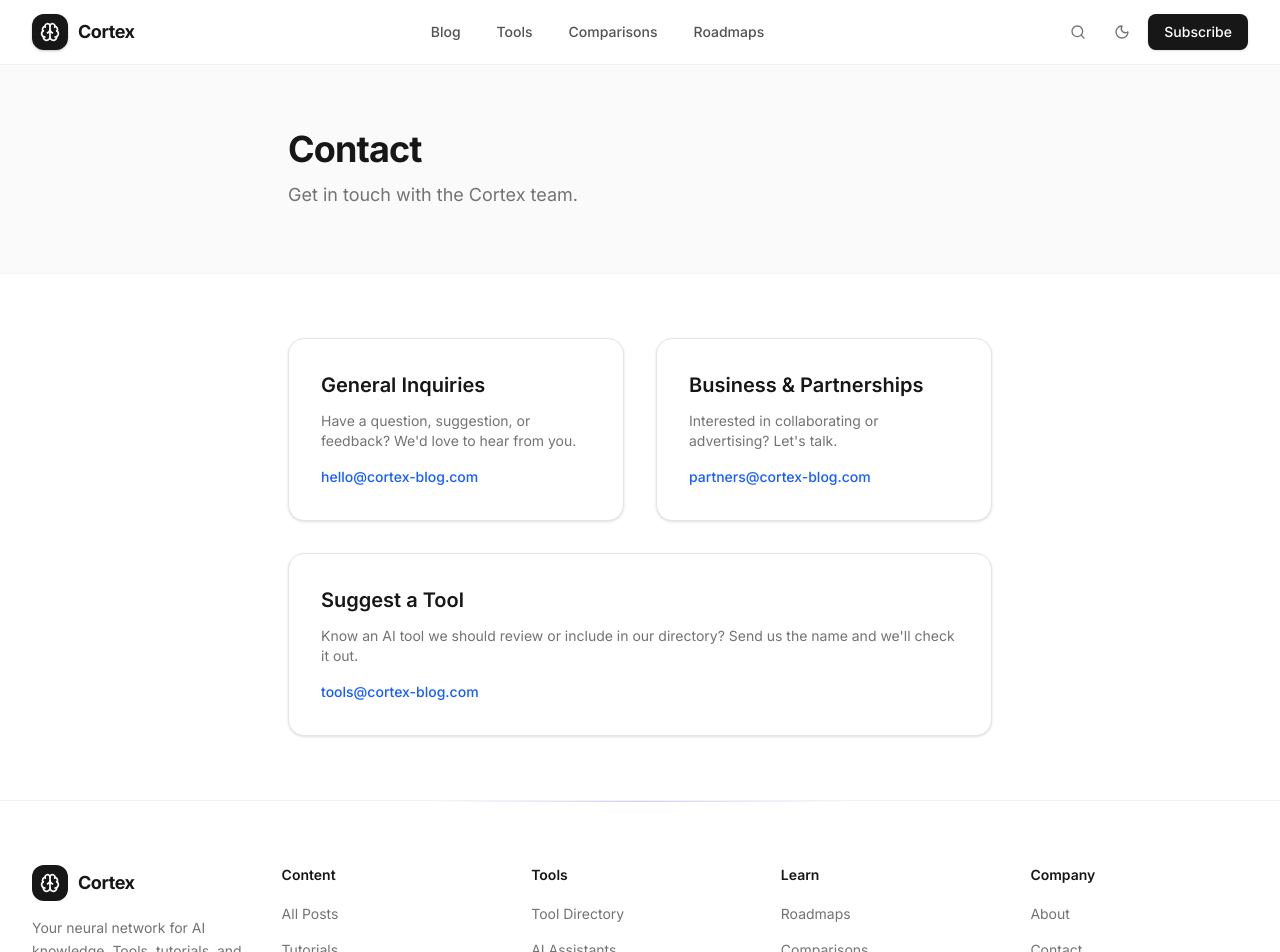
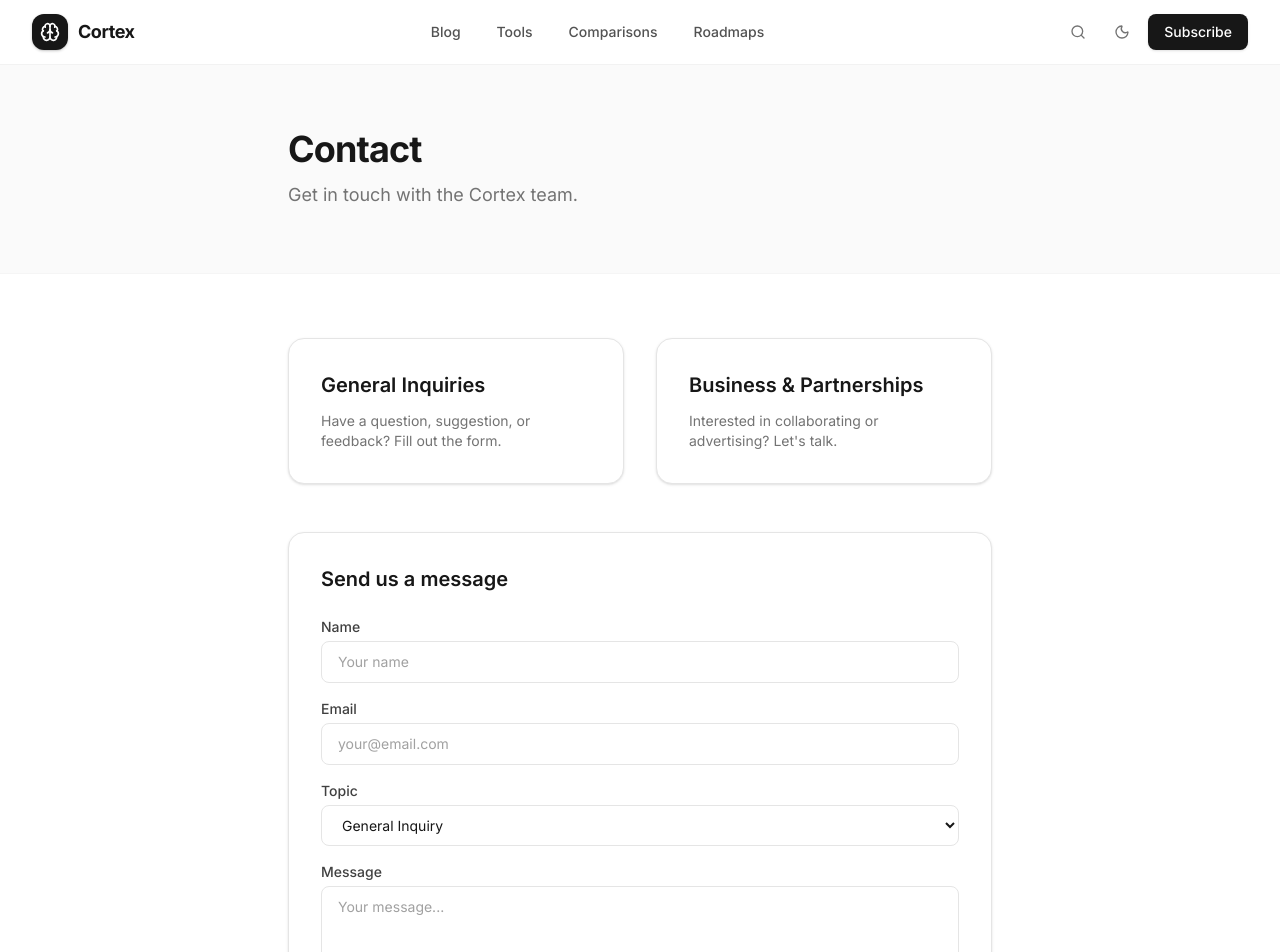
Before and after one commit to soumitra-prottoy/cortex-blog, a Next.js app: page /contact in a window 1280 px wide. Shown: the top 952 px of the page. Built offline with nearby package versions, Linux system fonts and the light colour scheme.

Commit message:
Fix security issues: hide email from bots, add contact form, fix CORS on 404 pages

```diff
--- a/src/app/about/page.tsx
+++ b/src/app/about/page.tsx
@@ -48,10 +48,11 @@ export default function AboutPage() {
 
           <h2>Contact Us</h2>
           <p>
-            Have a question, suggestion, or want to collaborate? Reach out to us at{' '}
-            <Link href="mailto:hello@cortex-blog.com" className="text-blue-600 dark:text-blue-400 hover:underline">
-              hello@cortex-blog.com
+            Have a question, suggestion, or want to collaborate?{' '}
+            <Link href="/contact" className="text-blue-600 dark:text-blue-400 hover:underline">
+              Send us a message
             </Link>
+            .
           </p>
         </div>
       </section>
--- a/src/app/contact/page.tsx
+++ b/src/app/contact/page.tsx
@@ -1,9 +1,26 @@
+import { redirect } from 'next/navigation';
+
 export const metadata = {
   title: 'Contact — Cortex',
   description: 'Get in touch with the Cortex team.',
 };
 
-export default function ContactPage() {
+async function submitForm(formData: FormData) {
+  'use server';
+  const name = formData.get('name') as string;
+  const email = formData.get('email') as string;
+  const topic = formData.get('topic') as string;
+  const message = formData.get('message') as string;
+
+  console.log('Contact form:', { name, email, topic, message });
+  // TODO: send email via Resend/SendGrid
+}
+
+export default function ContactPage({
+  searchParams,
+}: {
+  searchParams: Promise<{ sent?: string }>;
+}) {
   return (
     <div className="bg-white dark:bg-neutral-950">
       <section className="border-b border-neutral-100 bg-neutral-50 py-16 dark:border-neutral-800 dark:bg-neutral-900/50">
@@ -22,14 +39,8 @@ export default function ContactPage() {
           <div className="rounded-2xl border border-neutral-200 bg-white p-8 shadow-sm dark:border-neutral-800 dark:bg-neutral-900">
             <h2 className="text-xl font-semibold text-neutral-900 dark:text-white">General Inquiries</h2>
             <p className="mt-3 text-sm text-neutral-500 dark:text-neutral-400">
-              Have a question, suggestion, or feedback? We'd love to hear from you.
+              Have a question, suggestion, or feedback? Fill out the form.
             </p>
-            <a
-              href="mailto:hello@cortex-blog.com"
-              className="mt-4 inline-flex items-center gap-2 text-sm font-medium text-blue-600 dark:text-blue-400 hover:underline"
-            >
-              hello@cortex-blog.com
-            </a>
           </div>
 
           <div className="rounded-2xl border border-neutral-200 bg-white p-8 shadow-sm dark:border-neutral-800 dark:bg-neutral-900">
@@ -37,26 +48,71 @@ export default function ContactPage() {
             <p className="mt-3 text-sm text-neutral-500 dark:text-neutral-400">
               Interested in collaborating or advertising? Let's talk.
             </p>
-            <a
-              href="mailto:partners@cortex-blog.com"
-              className="mt-4 inline-flex items-center gap-2 text-sm font-medium text-blue-600 dark:text-blue-400 hover:underline"
-            >
-              partners@cortex-blog.com
-            </a>
           </div>
+        </div>
 
-          <div className="rounded-2xl border border-neutral-200 bg-white p-8 shadow-sm dark:border-neutral-800 dark:bg-neutral-900 md:col-span-2">
-            <h2 className="text-xl font-semibold text-neutral-900 dark:text-white">Suggest a Tool</h2>
-            <p className="mt-3 text-sm text-neutral-500 dark:text-neutral-400">
-              Know an AI tool we should review or include in our directory? Send us the name
-              and we'll check it out.
-            </p>
-            <a
-              href="mailto:tools@cortex-blog.com"
-              className="mt-4 inline-flex items-center gap-2 text-sm font-medium text-blue-600 dark:text-blue-400 hover:underline"
-            >
-              tools@cortex-blog.com
-            </a>
+        <div className="mt-12">
+          {searchParams.sent === '1' && (
+            <div className="mb-6 rounded-xl bg-emerald-50 border border-emerald-200 p-4 text-sm text-emerald-700 dark:bg-emerald-950 dark:border-emerald-800 dark:text-emerald-300">
+              ✓ Message sent successfully! We'll get back to you soon.
+            </div>
+          )}
+
+          <div className="rounded-2xl border border-neutral-200 bg-white p-8 shadow-sm dark:border-neutral-800 dark:bg-neutral-900">
+            <h2 className="text-xl font-semibold text-neutral-900 dark:text-white">Send us a message</h2>
+            <form action={submitForm} className="mt-6 space-y-4">
+              <div>
+                <label htmlFor="name" className="block text-sm font-medium text-neutral-700 dark:text-neutral-300">Name</label>
+                <input
+                  type="text"
+                  id="name"
+                  name="name"
+                  required
+                  className="mt-1 block w-full rounded-lg border border-neutral-200 px-4 py-2.5 text-sm text-neutral-900 placeholder:text-neutral-400 focus:outline-none focus:ring-2 focus:ring-indigo-500/30 dark:border-neutral-700 dark:bg-neutral-800 dark:text-white dark:placeholder:text-neutral-500"
+                  placeholder="Your name"
+                />
+              </div>
+              <div>
+                <label htmlFor="email" className="block text-sm font-medium text-neutral-700 dark:text-neutral-300">Email</label>
+                <input
+                  type="email"
+                  id="email"
+                  name="email"
+                  required
+                  className="mt-1 block w-full rounded-lg border border-neutral-200 px-4 py-2.5 text-sm text-neutral-900 placeholder:text-neutral-400 focus:outline-none focus:ring-2 focus:ring-indigo-500/30 dark:border-neutral-700 dark:bg-neutral-800 dark:text-white dark:placeholder:text-neutral-500"
+                  placeholder="your@email.com"
+                />
+              </div>
+              <div>
+                <label htmlFor="topic" className="block text-sm font-medium text-neutral-700 dark:text-neutral-300">Topic</label>
+                <select
+                  id="topic"
+                  name="topic"
+                  className="mt-1 block w-full rounded-lg border border-neutral-200 px-4 py-2.5 text-sm text-neutral-900 focus:outline-none focus:ring-2 focus:ring-indigo-500/30 dark:border-neutral-700 dark:bg-neutral-800 dark:text-white"
+                >
+                  <option value="general">General Inquiry</option>
+                  <option value="business">Business & Partnerships</option>
+                  <option value="tool-suggestion">Suggest a Tool</option>
+                </select>
+              </div>
+              <div>
+                <label htmlFor="message" className="block text-sm font-medium text-neutral-700 dark:text-neutral-300">Message</label>
+                <textarea
+                  id="message"
+                  name="message"
+                  rows={4}
+                  required
+                  className="mt-1 block w-full rounded-lg border border-neutral-200 px-4 py-2.5 text-sm text-neutral-900 placeholder:text-neutral-400 focus:outline-none focus:ring-2 focus:ring-indigo-500/30 dark:border-neutral-700 dark:bg-neutral-800 dark:text-white dark:placeholder:text-neutral-500"
+                  placeholder="Your message..."
+                />
+              </div>
+              <button
+                type="submit"
+                className="inline-flex items-center justify-center gap-2 rounded-xl bg-neutral-900 px-6 py-2.5 text-sm font-semibold text-white shadow-sm transition-all duration-200 hover:bg-neutral-800 dark:bg-white dark:text-neutral-900 dark:hover:bg-neutral-100"
+              >
+                Send Message →
+              </button>
+            </form>
           </div>
         </div>
       </section>
--- a/src/components/layout/footer.tsx
+++ b/src/components/layout/footer.tsx
@@ -54,9 +54,9 @@ export default function Footer() {
                   <path d="M18.244 2.25h3.308l-7.227 8.26 8.502 11.24H16.17l-5.214-6.817L4.99 21.75H1.68l7.73-8.835L1.254 2.25H8.08l4.713 6.231zm-1.161 17.52h1.833L7.084 4.126H5.117z"/>
                 </svg>
               </a>
-              <a href="mailto:hello@cortex-blog.com" className="flex h-9 w-9 items-center justify-center rounded-lg border border-neutral-200 text-neutral-400 hover:text-neutral-900 hover:border-neutral-300 transition-all duration-200 dark:border-neutral-700 dark:hover:text-white dark:hover:border-neutral-500" aria-label="Email">
+              <Link href="/contact" className="flex h-9 w-9 items-center justify-center rounded-lg border border-neutral-200 text-neutral-400 hover:text-neutral-900 hover:border-neutral-300 transition-all duration-200 dark:border-neutral-700 dark:hover:text-white dark:hover:border-neutral-500" aria-label="Contact">
                 <Rss className="h-4 w-4" />
-              </a>
+              </Link>
             </div>
           </div>
 
```
Also changed, not shown: vercel.json, 1 other file (tests, documents, lock files or other folders).
